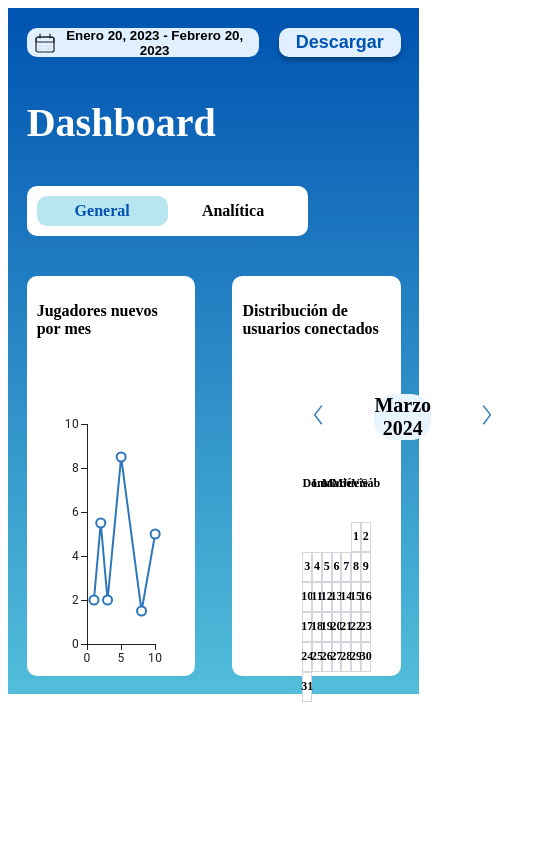
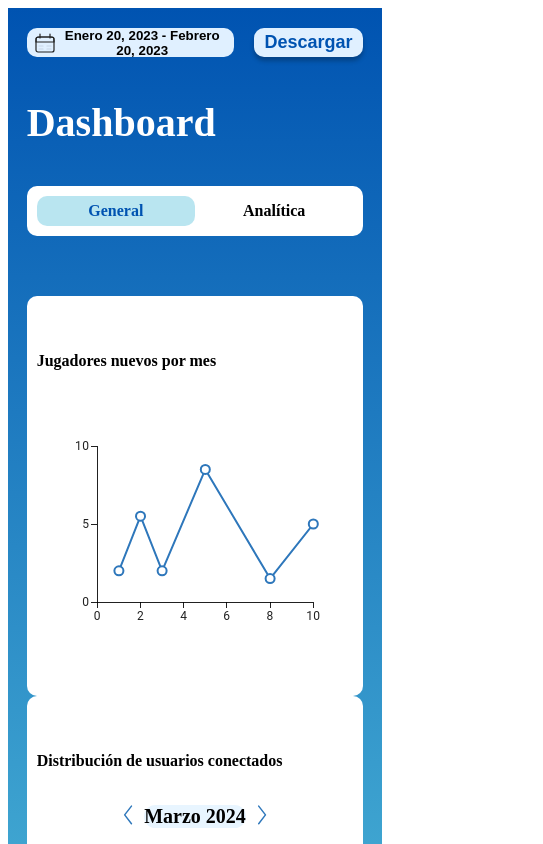
Before and after one commit to iker-landeros/DeliveryDash, a React (Vite) app in the folder 2-FrontEnd/vite-project/: page /Dashboard/analitica in a window 390 px wide. Shown: the top 844 px of the page, 543 px wide, since content can reach past the window. Built offline with nearby package versions, Linux system fonts and the light colour scheme; a web font is replaced by a local one.

Commit message:
diseño-responsive
se añadio el correcto diseño responsive a toda la pagina web

```diff
--- a/2-FrontEnd/vite-project/src/Components/Analitica.jsx
+++ b/2-FrontEnd/vite-project/src/Components/Analitica.jsx
@@ -9,18 +9,21 @@ const  General =() => {
           <div className='div-graficaana'>
               <div className='div-grafica-tituloa'>
                 <p>Jugadores nuevos por mes</p>
-              </div>
               <div className="div-grafica-imagen">
                 <LineChart
                     xAxis={[{ data: [1, 2, 3, 5, 8, 10] }]}
                     series={[{ curve: "linear", data: [2, 5.5, 2, 8.5, 1.5, 5], color: '#2E77BB'  }]}
                 />
+              </div>
             </div>
           </div>
+
           <div className='div-graficaana'>
               <div className='div-grafica-tituloa'>
                 <p>Distribución de usuarios conectados</p>
-                <Calendario/>
+                <div className="div-grafica-calor">
+                  <Calendario/>
+                </div>
               </div>
           </div>
       </div>
--- a/2-FrontEnd/vite-project/src/Components/Botones.jsx
+++ b/2-FrontEnd/vite-project/src/Components/Botones.jsx
@@ -1,13 +1,15 @@
 import { Link,Outlet } from "react-router-dom"
 import React, { useState } from 'react';
-import "../Styles/General.css"
-const  Botones =({opcion,setOpcion}) => {
+import "../Styles/Botones.css"
+const  Botones =() => {
   const [botonPresionado, setBotonPresionado] = useState('general');
   return (
     <>
-    <nav className="div-botones">
+    <nav className="div-controlador-botones">
+          <div className="div-botones">
             <Link to='general' className={botonPresionado === 'general' ? 'boton-presionado' : 'boton'} onClick={() => setBotonPresionado('general')}>General</Link>
             <Link to='analitica' className={botonPresionado === 'analitica' ? 'boton-presionado' : 'boton'} onClick={() => setBotonPresionado('analitica')}>Analítica</Link>
+          </div>
     </nav>
     <section>
         <Outlet/>
--- a/2-FrontEnd/vite-project/src/Components/Calendario.jsx
+++ b/2-FrontEnd/vite-project/src/Components/Calendario.jsx
@@ -15,15 +15,11 @@ const  Calendario =() => {
           total: 20
         },
         {
-            id: 2,
+            id: 3,
             date: new Date("2024-04-25T06:00:00.000Z"),
-            total: 20
+            total: 2
           }
       ]);
-
-  const [selectedDate, setSelectedDate] = useState(null);
-
-
   const [date, setDate] = useState(new Date());
 
 
@@ -49,33 +45,29 @@ const  Calendario =() => {
     "Dom", "Lun", "Mar", "Mié", "Jue", "Vie", "Sáb"
   ];
 
-  const handleDateClick = (day) => {
-    setDate(day);
+
+  const renderDay = (day) => {
+    const classNames = ['day-calendar'];
+    const getBackgroundColor = (total) => {
+      if (total > 20) {
+        return 'red';
+      } else if (total === 10) {
+        return 'green';
+      } else {
+        return 'default-color';
+      }
     };
 
-  const isDateSelected = (day) => {
-    return selectedDate && selectedDate.getTime() === day.getTime();
-  };
-
-  const renderDay = (day) => {
-
-    const classNames = ['day-calendar'];
-
-    if (isDateSelected(day)) {
-      classNames.push('selected-day');
-    }
-
-    if(usuarios.some(usuario => usuario.date.getTime() === day.getTime())) {
-        classNames.push('has-cita');
-      }
+    const usuario = usuarios.find(usuario => usuario.date.getTime() === day.getTime());
+    const backgroundColor = usuario ? getBackgroundColor(usuario.total) : 'default-color';
 
     return (
-      <li key={day} className={classNames.join(' ')} onClick={() => handleDateClick(day)}>
-        <div width={"100%"} height={"100%"} spacing={"-25px"}>
-        {usuarios.some(usuario => usuario.date.getTime() === day.getTime()) ? (
+      <li key={day} className={classNames.join('')}>
         <div>
-        <div className="relevance-circle">
-            <p className='tooltipText'>{usuarios.find(usuario => usuario.date.getTime() === day.getTime()).total}</p>
+          {usuario ? (
+            <div>
+              <div className={'relevance-circle'} style={{ backgroundColor }}>
+                <p className='tooltipText'>{usuario.total}</p>
               </div>
             </div>
           ) : (
@@ -92,7 +84,7 @@ const  Calendario =() => {
 
     const days = [];
 
-    // Clear the array at the beginning
+
     for (let i = monthStartsOn; i > 0; i--) {
         days.push(
           <li key={i}></li>
@@ -105,18 +97,20 @@ const  Calendario =() => {
     }
 
     return (
-      <div>
+      <div className='days'>
+        <div >
           <div className='container-fechas'>
             <button className='boton-prepo' onClick={prevMonth}><img className='antes-depues' src={antes}></img></button>
                 <p className='texto-calendario'>{months[date.getMonth()]} {date.getFullYear()}</p>
             <button className='boton-prepo' onClick={nextMonth}><img className='antes-depues' src={despues}></img></button>
+          </div>
         </div>
         <ul>
           {weekDays.map(day => (
             <li className='negritas' key={day}>{day}</li>
           ))}
         </ul>
-        <ul className="days">
+        <ul>
             {days}
         </ul>
       </div>
--- a/2-FrontEnd/vite-project/src/Components/General.jsx
+++ b/2-FrontEnd/vite-project/src/Components/General.jsx
@@ -1,4 +1,4 @@
-import "../Styles/Dashboard.css"
+import "../Styles/General.css"
 import { useState } from "react";
 import TarjetaDashboard from "./TarjetaDashboard";
 import TarjetaLeaderBoard from "./TarjetaLeaderBoard";
--- a/2-FrontEnd/vite-project/src/Components/TarjetaDashboard.jsx
+++ b/2-FrontEnd/vite-project/src/Components/TarjetaDashboard.jsx
@@ -16,7 +16,7 @@ const  TarjetaDashboard =({id,titulo,dato,porcentaje,colorDeFondo}) => {
   };
   return (
     <div className='tarjeta-dashboard' style={{ backgroundColor: obtenerColorFondo(id)}}>
-        <div>
+        <div className='tarjeta-dashboard-inner'>
             <p>{titulo}</p>
             <p className='texto-negrita'>{dato}</p>
             <p>+{porcentaje}% más que el mes pasado</p>
--- a/2-FrontEnd/vite-project/src/Styles/Analitica.css
+++ b/2-FrontEnd/vite-project/src/Styles/Analitica.css
@@ -2,6 +2,7 @@
     display: flex;
     margin-top: 40px;
     justify-content: space-between;
+    flex-wrap: wrap;
 }
 .div-graficaana{
     width: 45%;
@@ -9,15 +10,27 @@
     border-radius: 10px;
     font-weight: bold;
     height: 400px;
+    flex-wrap: wrap;
+    display: flex;
+    min-width: 300px;
+}
+@media (max-width: 680px) {
+    .div-graficaana {
+        display: flex;
+        width: 100%;
+        justify-content: space-between;
+        align-items: center;
+    }
 }
 .div-grafica-tituloa{
+    height: 80%;
     padding: 10px;
+    width: 100%;
 }
-.div-grafica-imagen{
+.div-grafica-calor{
+    height: 100%;
     display: flex;
     justify-content: center;
     align-items: center;
     width: 100%;
-    height: 80%;
-    padding: 10px;
 }
--- /dev/null
+++ b/2-FrontEnd/vite-project/src/Styles/Botones.css
@@ -0,0 +1,52 @@
+.div-controlador-botones{
+    display: flex;
+    padding: 0;
+}
+.div-botones{
+    width: 70%;
+    background-color: white;
+    display: flex;
+    justify-content: center;
+    align-items: center;
+    border-radius: 10px;
+    margin-bottom: 20px;
+    padding: 10px;
+}
+.boton{
+    width: 50%;
+    background-color: white;
+    color: black;
+    border: none;
+    cursor: pointer;
+    border-radius: 10px;
+    height: 30px;
+    font-weight: bold;
+
+    display: flex;
+    justify-content: center;
+    align-items: center;
+    text-decoration: none;
+}
+.boton-presionado{
+    width: 50%;
+    background-color: rgba(82, 190, 218, 0.4);
+    color: #0053B1;
+    border: none;
+    cursor: pointer;
+    border-radius: 10px;
+    height: 30px;
+    font-weight: bold;
+
+    display: flex;
+    justify-content: center;
+    align-items: center;
+    text-decoration: none;
+}
+@media (max-width: 680px) {
+    .div-botones{
+        display: flex;
+        width: 100%;
+        justify-content: space-between;
+        align-items: center;
+    }
+}
--- a/2-FrontEnd/vite-project/src/Styles/Calendario.css
+++ b/2-FrontEnd/vite-project/src/Styles/Calendario.css
@@ -31,14 +31,13 @@
     cursor: pointer;
 }
 .antes-depues{
-    width: 100px;
+    width: 20px;
     height: 20px;
 }
 .texto-calendario{
     font-weight: bold;
     background-color: #E8F5FF;
     border-radius: 20px;
-    width: 220px;
     text-align: center;
     font-size: 20px;
 }
@@ -48,6 +47,11 @@
 .agendar-cita-distintivo{
     color: white;
 }
+.days{
+    justify-content: center;
+    align-items: center;
+    display: block;
+}
 .boton-prepo{
     background-color: white;
     border: none;
@@ -56,6 +60,8 @@
 .container-fechas{
     display: flex;
     width: 100%;
+    align-items: center;
+    justify-content: center;
 }
 .negritas{
     font-weight: 900;
@@ -65,6 +71,17 @@
     height: 20px;
     border-radius: 50%;
     background-color: #81C3EA;
+    align-items: center;
+    display: flex;
+    justify-content: center;
+    cursor: pointer;
+    position: relative;
+}
+.low-relevance{
+    width: 20px ;
+    height: 20px;
+    border-radius: 50%;
+    background-color: blue;
     align-items: center;
     display: flex;
     justify-content: center;
--- a/2-FrontEnd/vite-project/src/Styles/Dashboard.css
+++ b/2-FrontEnd/vite-project/src/Styles/Dashboard.css
@@ -27,65 +27,6 @@
     justify-content: space-between;
     align-items: center;
 }
-@media (max-width: 670px) {
-    .container-fecha-dentro {
-        display: flex;
-        width: 100%;
-        justify-content: space-between;
-        align-items: center;
-    }
-}
-.div-tarjetas{
-    justify-content: space-between;
-
-    display: flex;
-    flex-wrap: wrap;
-}
-.div-grafica-containers{
-    display: flex;
-    margin-top: 40px;
-    flex-wrap: wrap;
-}
-.div-grafica{
-    flex: 5;
-    background-color: white;
-    border-radius: 10px;
-    font-weight: bold;
-    flex-wrap: wrap;
-    display: flex;
-    min-width: 300px;
-}
-.div-grafica-titulo{
-    padding: 10px;
-    width: 100%;
-}
-.dash-negritas{
-    font-weight: bold;
-}
-.div-grafica-imagen{
-    display: flex;
-    justify-content: center;
-    align-items: center;
-    width: 100%;
-    height: 80%;
-    padding: 10px;
-}
-.div-leaderboard{
-    flex: 3;
-    background-color: white;
-    border-radius: 10px;
-    flex-wrap: wrap;
-    min-width: 300px;
-}
-.leaderboard-titulo{
-    display: flex;
-    justify-content: space-between;
-    padding: 10px
-}
-.leaderboard-centrar{
-    padding: 10px;
-    font-weight: bold;
-}
 .boton-descarga{
     background-color: #E0F0FF;
     border-radius: 10px;
@@ -113,10 +54,17 @@
     height: 90%;
     margin-right: 20px;
 
-
     display: flex;
     text-align: center;
     justify-content: center;
     align-items: center;
     cursor: pointer;
 }
+@media (max-width: 680px) {
+    .container-fecha-dentro {
+        display: flex;
+        width: 100%;
+        justify-content: space-between;
+        align-items: center;
+    }
+}
--- a/2-FrontEnd/vite-project/src/Styles/General.css
+++ b/2-FrontEnd/vite-project/src/Styles/General.css
@@ -1,40 +1,60 @@
-.div-botones{
-    width: 70%;
+.div-tarjetas{
+    justify-content: space-between;
+
+    display: flex;
+    flex-wrap: wrap;
+    width: 100%;
+}
+.div-grafica-containers{
+    display: flex;
+    margin-top: 40px;
+    flex-wrap: wrap;
+    width: 100%;
+    justify-content: space-between;
+}
+.div-grafica{
+    width: 55%;
     background-color: white;
+    border-radius: 10px;
+    font-weight: bold;
+    flex-wrap: wrap;
+    display: flex;
+    min-width: 300px;
+}
+.div-grafica-titulo{
+    padding: 10px;
+    width: 100%;
+}
+.div-leaderboard{
+    width: 40%;
+    background-color: white;
+    border-radius: 10px;
+    flex-wrap: wrap;
+    min-width: 300px;
+}
+.leaderboard-centrar{
+    padding: 10px;
+    font-weight: bold;
+}
+.leaderboard-titulo{
+    display: flex;
+    justify-content: space-between;
+    padding: 10px
+}
+.div-grafica-imagen{
     display: flex;
     justify-content: center;
     align-items: center;
-    border-radius: 10px;
+    width: 100%;
+    height: 80%;
     padding: 10px;
-    margin-bottom: 20px;
 }
-.boton{
-    width: 50%;
-    background-color: white;
-    color: black;
-    border: none;
-    cursor: pointer;
-    border-radius: 10px;
-    height: 30px;
-    font-weight: bold;
-
-    display: flex;
-    justify-content: center;
-    align-items: center;
-    text-decoration: none;
+@media (max-width: 680px) {
+    .div-grafica {
+        margin-bottom: 10px;
+        width: 100%;
+    }
+    .div-leaderboard{
+        width: 100%;
+    }
 }
-.boton-presionado{
-    width: 50%;
-    background-color: rgba(82, 190, 218, 0.4);
-    color: #0053B1;
-    border: none;
-    cursor: pointer;
-    border-radius: 10px;
-    height: 30px;
-    font-weight: bold;
-
-    display: flex;
-    justify-content: center;
-    align-items: center;
-    text-decoration: none;
-}
--- a/2-FrontEnd/vite-project/src/Styles/TarjetaDashboard.css
+++ b/2-FrontEnd/vite-project/src/Styles/TarjetaDashboard.css
@@ -1,14 +1,22 @@
 .tarjeta-dashboard{
-    background-color: #F6BA27;
     width: 20%;
     border-radius: 10px;
     border: none;
     color: white;
     box-shadow: 0 4px 4px 0 rgba(0, 0, 0, 0.25);
-    padding-left: 15px;
+    display: flex;
+}
+.tarjeta-dashboard-inner{
+    padding: 5px;
 }
 .texto-negrita{
     font-weight: bold;
     font-size: 25px;
     line-height: 0px;
 }
+@media (max-width: 500px) {
+    .tarjeta-dashboard{
+        width: 48%;
+        margin-bottom: 10px;
+    }
+}
```
Lines whose indentation alone changed are shown as unchanged.
